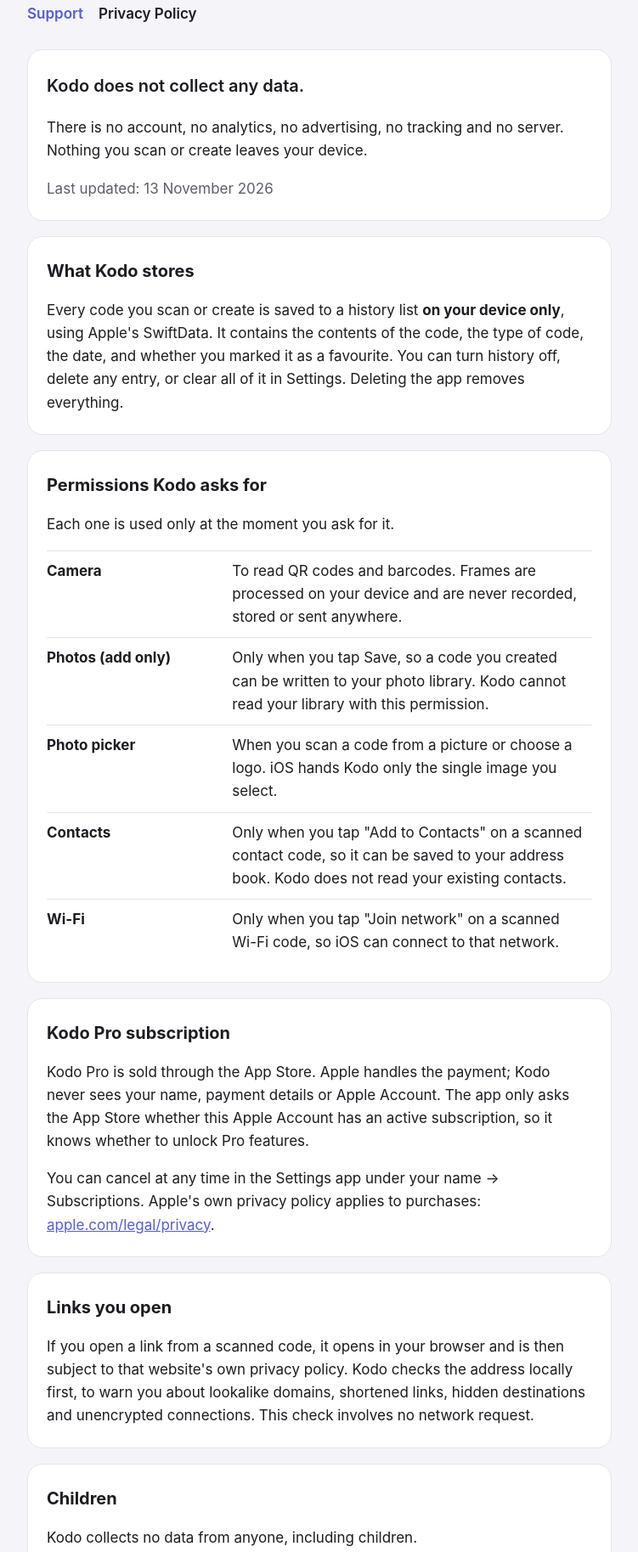
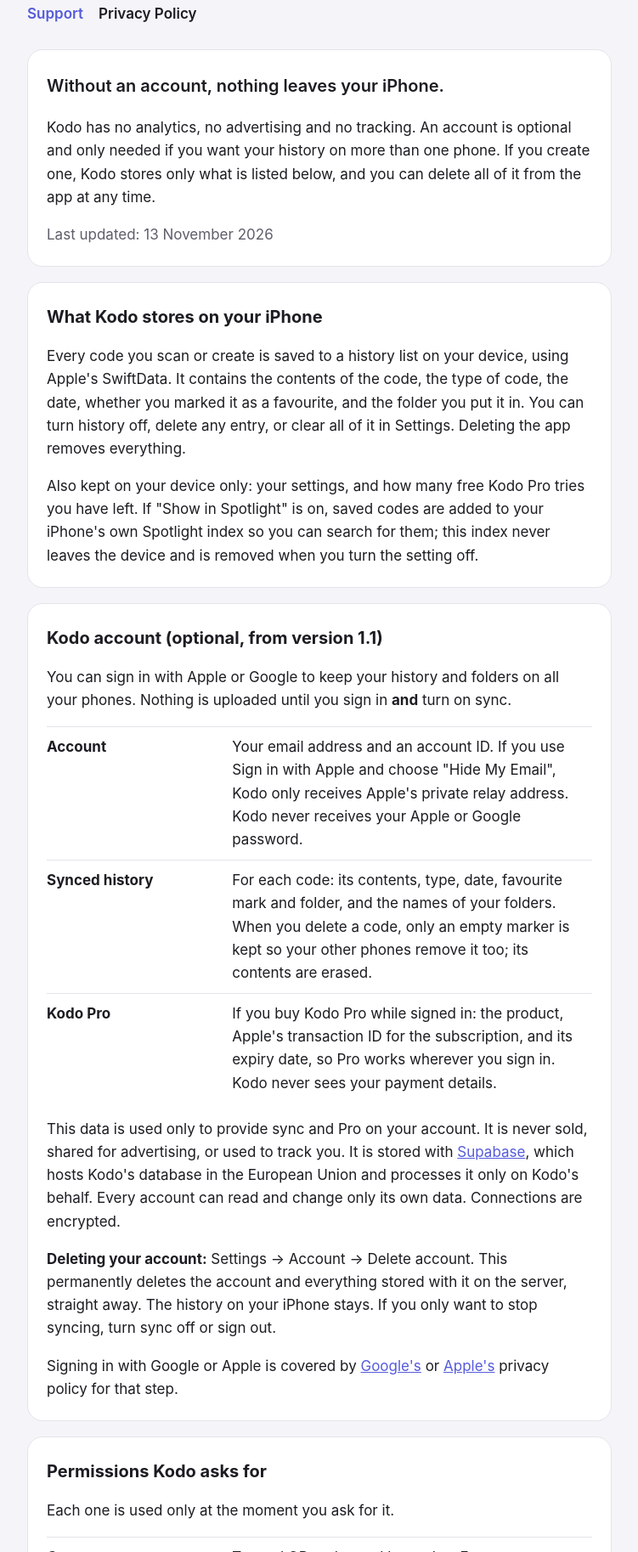
Before and after one commit to nihat1337/kodo-legal, a plain HTML site: page privacy.html in a window 1280 px wide. Shown: the part 129-1956 px from the top of the page at 85% size, without its empty margins (264-1015 px from the left). Drawn offline with Linux system fonts and the light colour scheme.

Commit message:
Cover the optional Kodo account, sync and Calendar in the privacy policy
Co-Authored-By: Claude Opus 5.5 <noreply@anthropic.com>

```diff
--- a/privacy.html
+++ b/privacy.html
@@ -22,18 +22,51 @@
   </nav>
 
   <section>
-    <p class="lead">Kodo does not collect any data.</p>
-    <p>There is no account, no analytics, no advertising, no tracking and no server.
-      Nothing you scan or create leaves your device.</p>
+    <p class="lead">Without an account, nothing leaves your iPhone.</p>
+    <p>Kodo has no analytics, no advertising and no tracking. An account is optional and only
+      needed if you want your history on more than one phone. If you create one, Kodo stores
+      only what is listed below, and you can delete all of it from the app at any time.</p>
     <p class="muted">Last updated: 13 November 2026</p>
   </section>
 
   <section>
-    <h2>What Kodo stores</h2>
-    <p>Every code you scan or create is saved to a history list <strong>on your device only</strong>,
-      using Apple's SwiftData. It contains the contents of the code, the type of code, the date,
-      and whether you marked it as a favourite. You can turn history off, delete any entry,
-      or clear all of it in Settings. Deleting the app removes everything.</p>
+    <h2>What Kodo stores on your iPhone</h2>
+    <p>Every code you scan or create is saved to a history list on your device, using Apple's
+      SwiftData. It contains the contents of the code, the type of code, the date, whether you
+      marked it as a favourite, and the folder you put it in. You can turn history off, delete any
+      entry, or clear all of it in Settings. Deleting the app removes everything.</p>
+    <p>Also kept on your device only: your settings, and how many free Kodo Pro tries you have left.
+      If "Show in Spotlight" is on, saved codes are added to your iPhone's own Spotlight index so you
+      can search for them; this index never leaves the device and is removed when you turn the
+      setting off.</p>
+  </section>
+
+  <section>
+    <h2>Kodo account (optional, from version 1.1)</h2>
+    <p>You can sign in with Apple or Google to keep your history and folders on all your phones.
+      Nothing is uploaded until you sign in <strong>and</strong> turn on sync.</p>
+    <table>
+      <tr><th>Account</th><td>Your email address and an account ID. If you use Sign in with Apple and choose
+        "Hide My Email", Kodo only receives Apple's private relay address. Kodo never receives your
+        Apple or Google password.</td></tr>
+      <tr><th>Synced history</th><td>For each code: its contents, type, date, favourite mark and folder, and
+        the names of your folders. When you delete a code, only an empty marker is kept so your other
+        phones remove it too; its contents are erased.</td></tr>
+      <tr><th>Kodo Pro</th><td>If you buy Kodo Pro while signed in: the product, Apple's transaction ID for the
+        subscription, and its expiry date, so Pro works wherever you sign in. Kodo never sees your
+        payment details.</td></tr>
+    </table>
+    <p>This data is used only to provide sync and Pro on your account. It is never sold, shared for
+      advertising, or used to track you. It is stored with
+      <a href="https://supabase.com/privacy">Supabase</a>, which hosts Kodo's database in the
+      European Union and processes it only on Kodo's behalf. Every account can read and change only
+      its own data. Connections are encrypted.</p>
+    <p><strong>Deleting your account:</strong> Settings → Account → Delete account. This permanently
+      deletes the account and everything stored with it on the server, straight away. The history on
+      your iPhone stays. If you only want to stop syncing, turn sync off or sign out.</p>
+    <p>Signing in with Google or Apple is covered by
+      <a href="https://policies.google.com/privacy">Google's</a> or
+      <a href="https://www.apple.com/legal/privacy/">Apple's</a> privacy policy for that step.</p>
   </section>
 
   <section>
@@ -44,6 +77,7 @@
       <tr><th>Photos (add only)</th><td>Only when you tap Save, so a code you created can be written to your photo library. Kodo cannot read your library with this permission.</td></tr>
       <tr><th>Photo picker</th><td>When you scan a code from a picture or choose a logo. iOS hands Kodo only the single image you select.</td></tr>
       <tr><th>Contacts</th><td>Only when you tap "Add to Contacts" on a scanned contact code, so it can be saved to your address book. Kodo does not read your existing contacts.</td></tr>
+      <tr><th>Calendar (add only)</th><td>Only when you tap "Add to Calendar" on a scanned event code. Kodo can add the event but cannot read your calendar.</td></tr>
       <tr><th>Wi-Fi</th><td>Only when you tap "Join network" on a scanned Wi-Fi code, so iOS can connect to that network.</td></tr>
     </table>
   </section>
@@ -51,24 +85,35 @@
   <section>
     <h2>Kodo Pro subscription</h2>
     <p>Kodo Pro is sold through the App Store. Apple handles the payment; Kodo never sees your
-      name, payment details or Apple Account. The app only asks the App Store whether this
-      Apple Account has an active subscription, so it knows whether to unlock Pro features.</p>
-    <p>You can cancel at any time in the Settings app under your name → Subscriptions.
+      name, payment details or Apple Account. The app asks the App Store whether this Apple Account
+      has an active subscription, so it knows whether to unlock Pro features. If you are signed in,
+      the purchase is also linked to your Kodo account as described above.</p>
+    <p>A subscription belongs to the Apple Account that bought it. Deleting your Kodo account does not
+      cancel it: cancel any time in the Settings app under your name → Subscriptions.
       Apple's own privacy policy applies to purchases:
       <a href="https://www.apple.com/legal/privacy/">apple.com/legal/privacy</a>.</p>
   </section>
 
   <section>
-    <h2>Links you open</h2>
+    <h2>Links and searches you open</h2>
     <p>If you open a link from a scanned code, it opens in your browser and is then subject to that
       website's own privacy policy. Kodo checks the address locally first, to warn you about
       lookalike domains, shortened links, hidden destinations and unencrypted connections.
       This check involves no network request.</p>
+    <p>If you tap Search on a barcode or text code, its contents are sent to the search engine you
+      chose in Settings, in your browser, under that search engine's privacy policy.</p>
   </section>
 
   <section>
+    <h2>Your rights</h2>
+    <p>You can see, change and delete your synced history in the app, and delete your account and all
+      its data in Settings. For a copy of your account data, or any other request about it,
+      <a href="https://github.com/nihat1337/kodo-legal/issues">contact us</a>; we will reply within
+      30 days. Data is kept until you delete it or your account.</p>
+
     <h2>Children</h2>
-    <p>Kodo collects no data from anyone, including children.</p>
+    <p>Kodo is not directed at children and does not knowingly collect data from them. Everything
+      works without an account.</p>
 
     <h2>Changes</h2>
     <p>If this policy changes, the new version will be published on this page with a new date.</p>
```
Also changed, not shown: index.html (+13 -3 lines).
